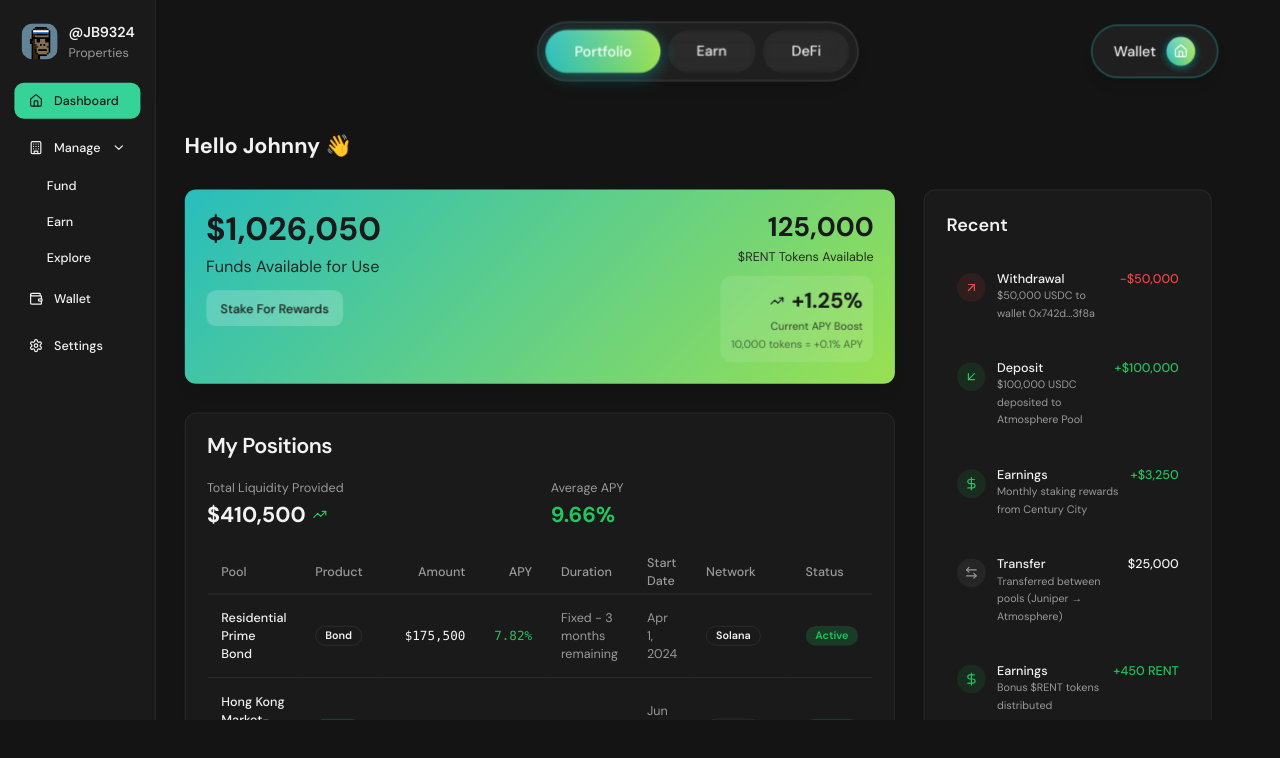
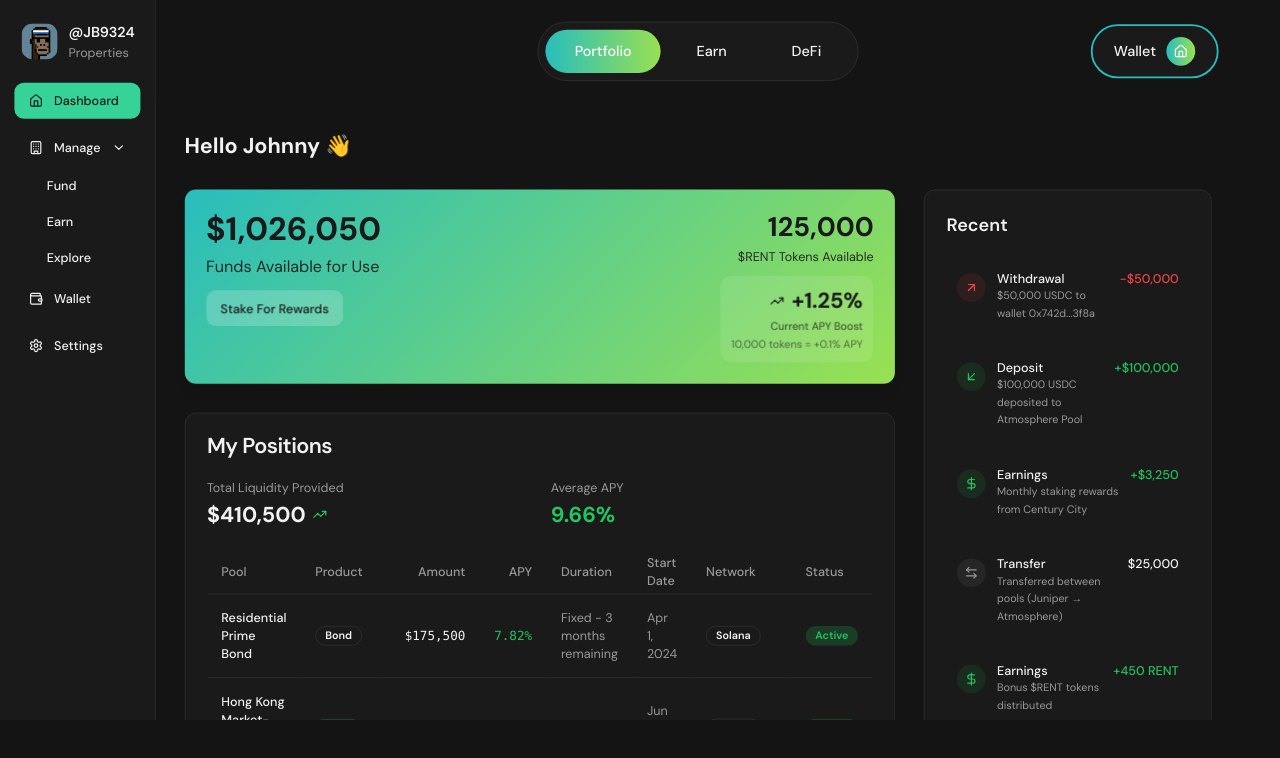
Before and after one commit to RentityTT/lp-rentitydashboard, a React (Vite) app: page / in a window 1280 px wide. Shown: the top 758 px of the page. Built offline with nearby package versions, Linux system fonts and the light colour scheme.

Commit message:
Reverted to commit 84a5ef9dfe077bd5945f9df713409fa7658b3952

```diff
--- a/src/components/TopNavigation.tsx
+++ b/src/components/TopNavigation.tsx
@@ -21,15 +21,15 @@ const TopNavigation = ({
 
   return (
     <div className="flex items-center justify-center p-6 bg-background relative">
-      <div className="flex items-center gap-2 bg-white/5 dark:bg-white/10 backdrop-blur-xl border border-white/20 rounded-full px-2 py-2 shadow-lg">
+      <div className="flex items-center gap-2 bg-card border border-border rounded-full px-2 py-2">
         {tabs.map(tab => (
           <button
             key={tab.id}
             className={cn(
-              "px-8 py-3 rounded-full font-medium transition-all text-base relative overflow-hidden",
+              "px-8 py-3 rounded-full font-medium transition-all text-base",
               activeTab === tab.id
-                ? "bg-gradient-to-r from-[hsl(180,65%,45%)] to-[hsl(90,70%,60%)] text-white shadow-[0_4px_20px_rgba(0,255,255,0.3)] before:absolute before:inset-0 before:bg-gradient-to-b before:from-white/20 before:to-transparent before:opacity-50"
-                : "text-foreground hover:bg-white/10 dark:hover:bg-white/5 backdrop-blur-sm"
+                ? "bg-gradient-to-r from-[hsl(180,65%,45%)] to-[hsl(90,70%,60%)] text-white"
+                : "text-foreground hover:text-foreground/80"
             )}
             onClick={() => onTabClick(tab.id)}
           >
@@ -40,11 +40,11 @@ const TopNavigation = ({
 
       <button
         onClick={onWalletClick}
-        className="absolute right-6 flex items-center gap-3 bg-white/5 dark:bg-white/10 backdrop-blur-xl border-2 border-[hsl(180,65%,45%)]/30 rounded-full px-6 py-3 hover:bg-white/10 dark:hover:bg-white/15 transition-all cursor-pointer shadow-lg hover:shadow-[0_4px_20px_rgba(0,255,255,0.2)]"
+        className="absolute right-6 flex items-center gap-3 bg-card border-2 border-[hsl(180,65%,45%)] rounded-full px-6 py-3 hover:bg-accent transition-colors cursor-pointer"
       >
         <span className="text-foreground font-medium text-base">Wallet</span>
-        <div className="w-8 h-8 rounded-full bg-gradient-to-r from-[hsl(180,65%,45%)] to-[hsl(90,70%,60%)] flex items-center justify-center shadow-[0_2px_10px_rgba(0,255,255,0.4)] relative overflow-hidden before:absolute before:inset-0 before:bg-gradient-to-b before:from-white/30 before:to-transparent">
-          <Home className="h-4 w-4 text-white relative z-10" />
+        <div className="w-8 h-8 rounded-full bg-gradient-to-r from-[hsl(180,65%,45%)] to-[hsl(90,70%,60%)] flex items-center justify-center">
+          <Home className="h-4 w-4 text-white" />
         </div>
       </button>
     </div>
```
